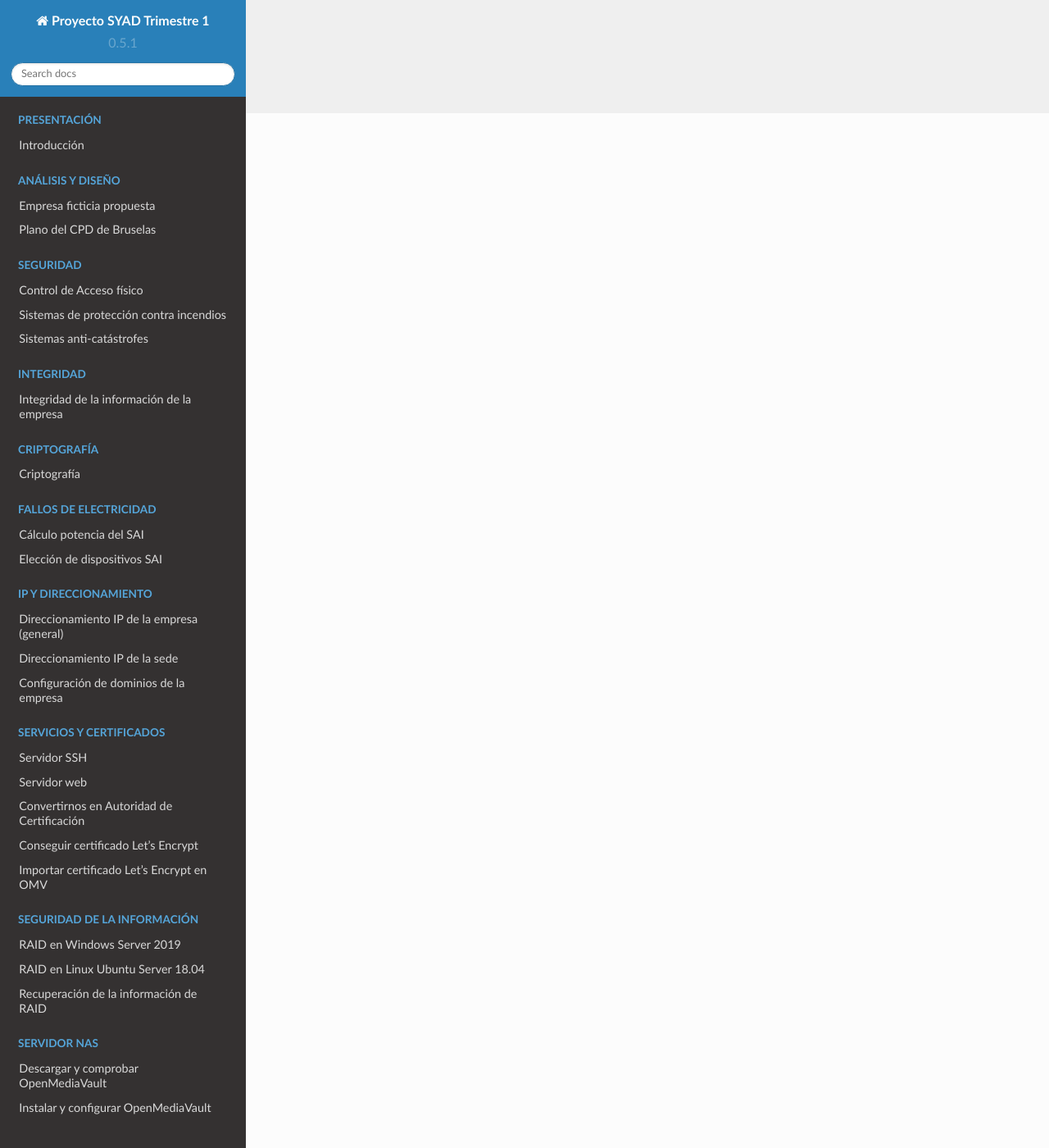
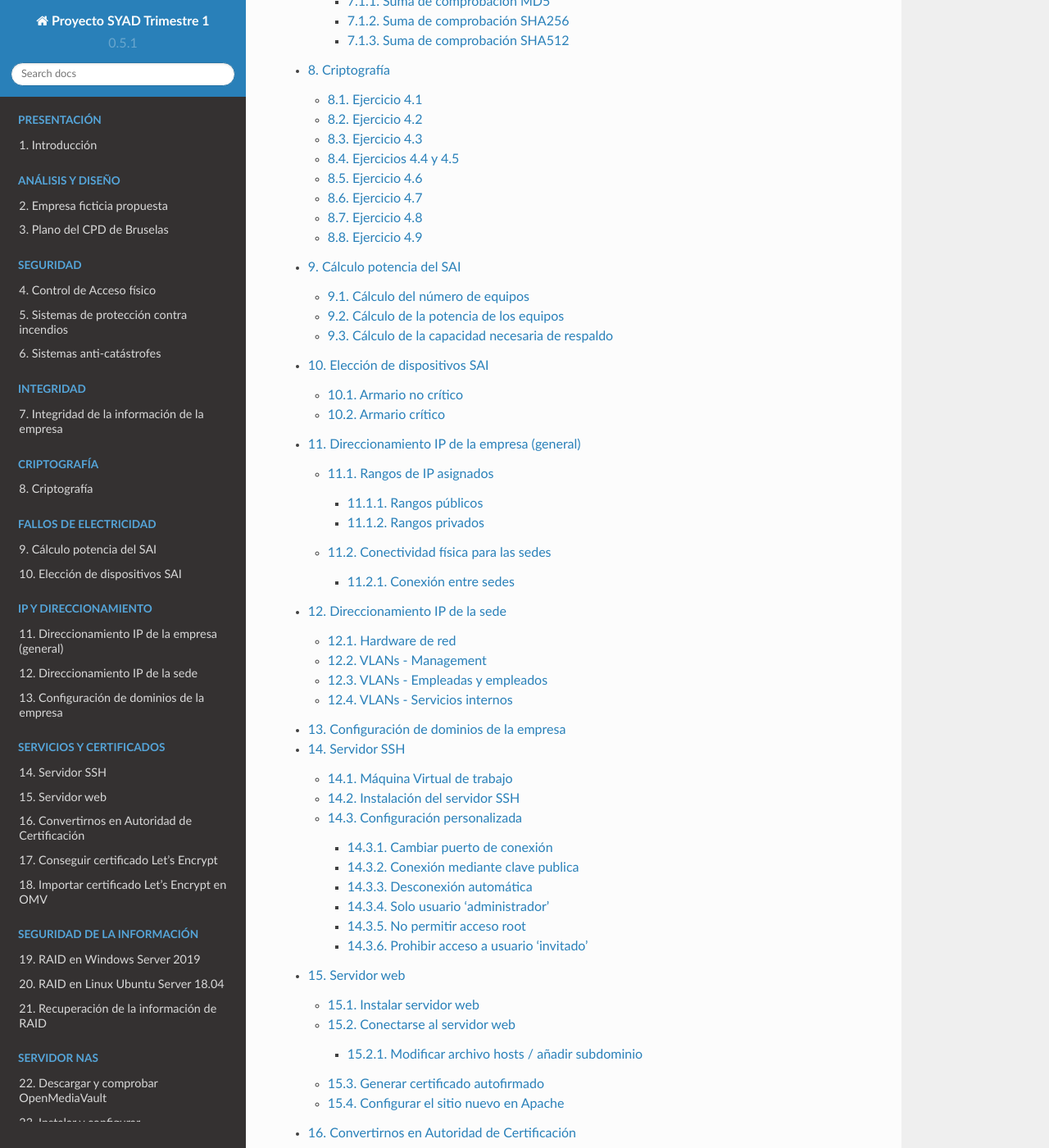
Before and after one commit to gonzaleztroyano/ASIR2-SYAD-P1, a Sphinx documentation site: the page built from docs/source/full-index.rst, in a window 1280 px wide and 1400 px high, scrolled down 1262 px. Shown: the whole window at 82% size. Built offline with Sphinx 7.4.7 and the Read the Docs theme 2.0.0, drawn with Linux system fonts in a browser that asks for light colours; some of the changed text lies outside the part shown.

Commit message:
Rsync, arreglar imágenes y full index

```diff
--- a/docs/source/full-index.rst
+++ b/docs/source/full-index.rst
@@ -5,3 +5,34 @@
 .. toctree::
     :maxdepth: 5
     :numbered:
+
+    introducción
+    empresa-propuesta
+    plano-cpd-bruselas
+    control-de-acceso
+    sistemas-anti-incendio
+    seguridad-anti-catastrofes
+    integridad-de-la-informacion
+    criptografia
+    calculo-sai
+    eleccion-sai
+    direccionamiento-ip-empresa
+    direccionamiento-ip-sede
+    configuracion-dominios
+    servicio/servidor-ssh
+    servicio/servidor-web
+    servicio/convertirnos-ac
+    servicio/certificado-letsencrypt
+    servidor-nas/importar-certificado
+    raid/raid-windows
+    raid/raid-linux
+    raid/recuperacion-info-linux
+    servidor-nas/descargar-omv
+    servidor-nas/instalar-omv
+    servidor-nas/configuracion-raid
+    servidor-nas/servicio-smb-cifs
+    servidor-nas/servicio-nfs
+    servidor-nas/servicio-ftp
+    servidor-nas/servicio-ssh
+    servidor-nas/servicio-ssh-clave
+    servidor-nas/servicio-rsync
--- a/docs/source/index.rst
+++ b/docs/source/index.rst
@@ -166,6 +166,7 @@
    servidor-nas/servicio-ftp
    servidor-nas/servicio-ssh
    servidor-nas/servicio-ssh-clave
+   servidor-nas/servicio-rsync
 
 | 10.1. :doc:`servidor-nas/descargar-omv`
 | 10.2. :doc:`servidor-nas/instalar-omv`
@@ -174,4 +175,5 @@
 | 10.5. :doc:`servidor-nas/servicio-nfs`
 | 10.6. :doc:`servidor-nas/servicio-ftp`
 | 10.7. :doc:`servidor-nas/servicio-ssh`
-| 10.8. :doc:`servidor-nas/servicio-ssh`
+| 10.8. :doc:`servidor-nas/servicio-ssh-clave`
+| 10.9. :doc:`servidor-nas/servicio-rsync`
--- /dev/null
+++ b/docs/source/servidor-nas/servicio-rsync.rst
@@ -0,0 +1,63 @@
+################
+Servicio Rsync
+################
+
+Configuración del servicio
+===========================
+
+.. note::
+
+    La interfaz se encuentra en Inglés.
+
+Para acceder a la configuración del servicio Rsync debemos navegar desde el menú izquierdo a Services > Rsync
+
+Aquí, en la parte superior, vemos dos pestañas: *Jobs* y *Server*. Seleccionamos *Server* para configurarlo.
+
+*Jobs* para configurar trabajos como **cliente** Rsync y *Server* para que OpenMediaVault actúe como **servidor** Rsync ofreciendo módulos a clientes.
+
+Dentro de *Server* hay dos opciones: *Settings* y *Modules*. En la "jerga" de Rsycn, los módulos son las carpetas compartidas
+
+Para **activar el servicio Rsync** debemos marcar el interruptor. El puerto lo mantendremos en el por defecto.
+
+Al igual que con SSH, podemos añadir opciones extra no contempladas en la GUI. Las posibles modificaciones están recogidas en `este enlace <http://www.samba.org/ftp/rsync/rsyncd.conf.html>`_.
+
+
+Habilitar módulo
+=================
+
+Para gestionar los módulos ("carpetas compartidas") de Rsync, debemos navegar hasta *Services > Rsync > Server > Modules*.
+
+Hacemos clic en *Add* y completamos los datos que nos solicita la interfaz:
+
+.. image :: ../images/nas/nas41-rsync.png
+   :width: 500
+   :align: center
+   :alt: Añadir clave púb
+|br|
+
+
+En esta misma ventana, desde la pestaña *Users* añadimos a nuestro usuario. (Si no lo hacemos no dejará guardarlo. Eso sí, no nos avisará de cuál es el error).
+
+.. |br| raw:: html
+
+   <br />
+
+Conexión desde el cliente
+===========================
+
+Desde el equipo cliente:
+
+.. code-block:: console
+
+    user@server-carpet:~$ rsync ^C
+    user@server-carpet:~$ mkdir ./prueba
+    user@server-carpet:~$ echo "Hola esto es una prueba" > prueba/hola.txt
+
+    user@server-carpet:~$ rsync -avh ./prueba user@nas.corp.carpet4you.site::home
+    Password: # [Introducimos contraseña]
+    sending incremental file list
+    prueba/
+    prueba/hola.txt
+
+    sent 164 bytes  received 39 bytes  81.20 bytes/sec
+    total size is 24  speedup is 0.12
--- a/docs/source/servidor-nas/servicio-ssh-clave.rst
+++ b/docs/source/servidor-nas/servicio-ssh-clave.rst
@@ -165,9 +165,9 @@
     En el terminal cliente podemos ver la conexión establecida:
 
     .. image :: ../images/nas/nas40-ssh.png
-            :width: 500
-            :align: center
-            :alt: Añadir clave púb
+        :width: 500
+        :align: center
+        :alt: La conexión está funcionando
         |br|
 
 
```
Also changed, not shown: other parts of docs/source/servidor-nas/servicio-ssh-clave.rst (+3 -3 lines), docs/source/images/nas/nas41-rsync.png (added).
